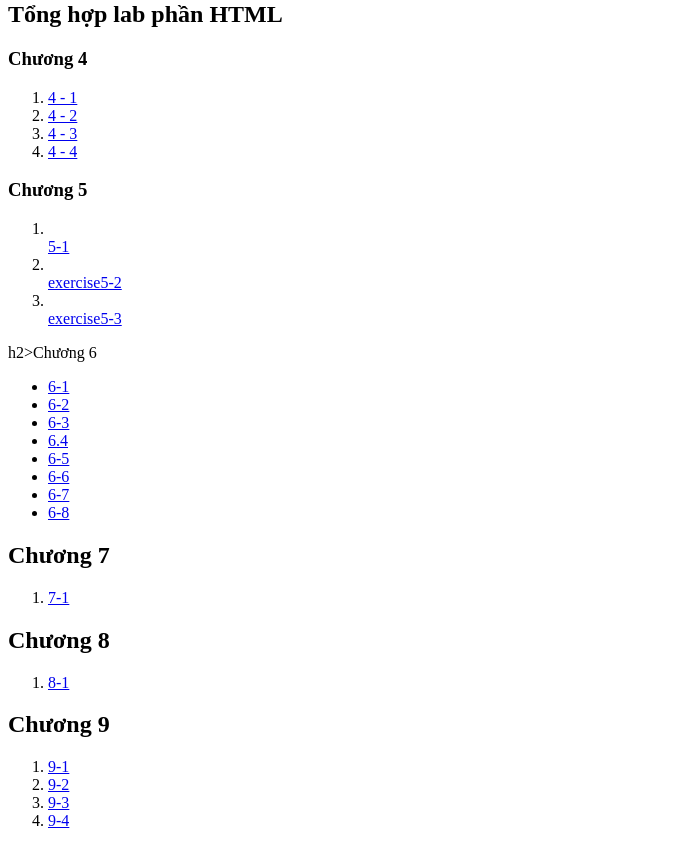
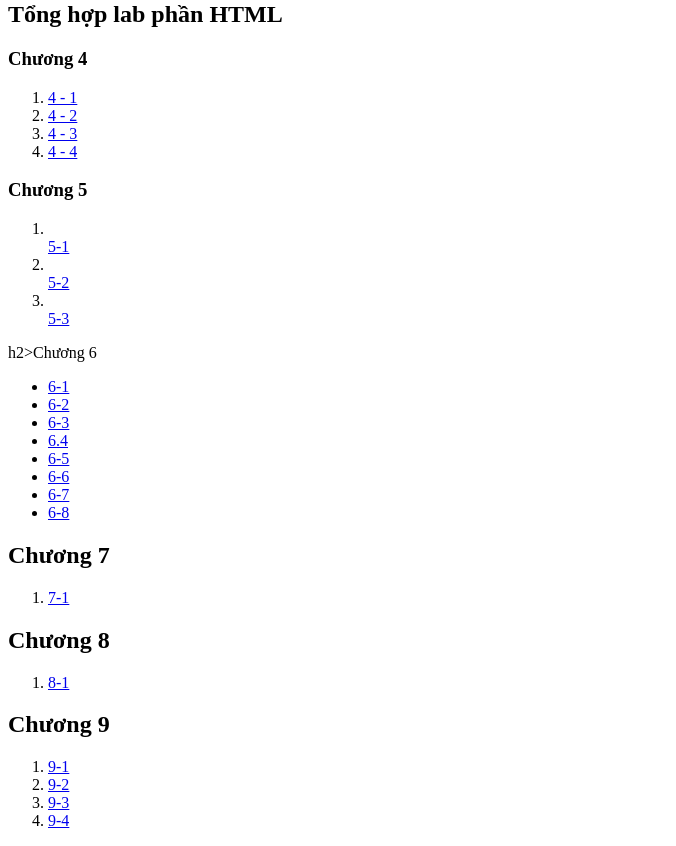
Before and after one commit to ThanLuan1813758/ThanLuan1813758.github.io, a plain HTML site: page index.html in a window 1280 px wide. Shown: the part 79-925 px from the top of the page, without its empty margins (0-676 px from the left). Drawn offline with Linux system fonts and the light colour scheme.

Commit message:
Trangchu

```diff
--- a/index.html
+++ b/index.html
@@ -19,8 +19,8 @@
     <h3>Chương 5</h3>
     <ol>
         <li></li><a href="labs/html/exercise.5-1/index.html">5-1</a></li>
-        <li></li><a href="labs/html/exercise.5-2/index.html">exercise5-2</a></li>
-        <li></li><a href="labs/html/exercise.5-3/index.html">exercise5-3</a></li>
+        <li></li><a href="labs/html/exercise.5-2/index.html">5-2</a></li>
+        <li></li><a href="labs/html/exercise.5-3/index.html">5-3</a></li>
     </ol>
     h2>Chương 6</h2>
 	<ul>
```
